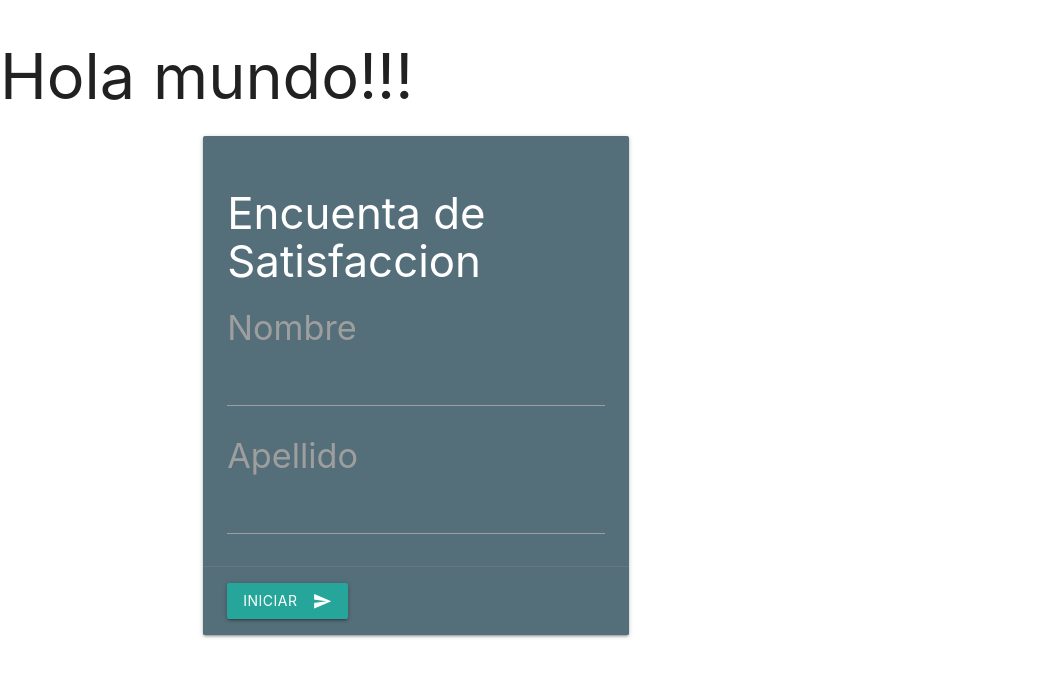
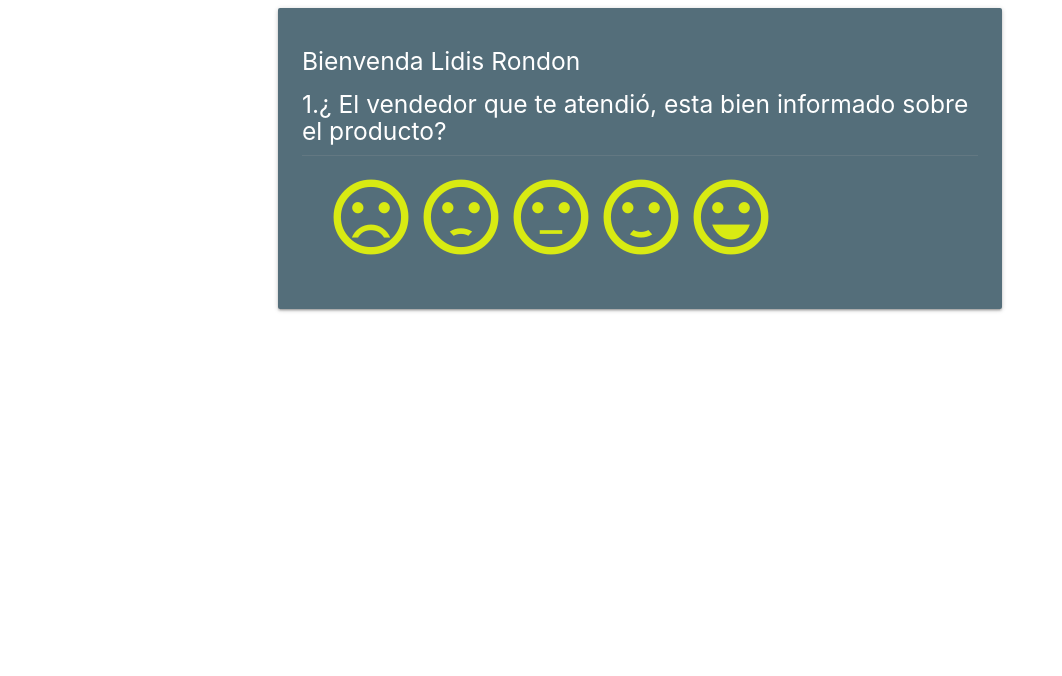
Before and after one commit to liro5/AppEncuesta, an Angular app: page / in a window 1280 px wide. Shown: the top 676 px of the page, without its empty margins (0-1062 px from the left). Built offline with nearby package versions, Linux system fonts and the light colour scheme.

Commit message:
Carde Emojis

```diff
--- a/src/app/app.component.html
+++ b/src/app/app.component.html
@@ -1,4 +1,4 @@
-<div>
-  <h1> Hola mundo!!!</h1>
+<div class="container">
+<!-- <app-datos-encuesta></app-datos-encuesta> -->
+<app-preguntas></app-preguntas>
 </div>
-<app-datos-encuesta></app-datos-encuesta>
--- a/src/app/app.module.ts
+++ b/src/app/app.module.ts
@@ -4,11 +4,13 @@ import { BrowserModule } from '@angular/platform-browser';
 import { AppRoutingModule } from './app-routing.module';
 import { AppComponent } from './app.component';
 import { DatosEncuestaComponent } from './datos-encuesta/datos-encuesta.component';
+import { PreguntasComponent } from './preguntas/preguntas.component';
 
 @NgModule({
   declarations: [
     AppComponent,
-    DatosEncuestaComponent
+    DatosEncuestaComponent,
+    PreguntasComponent
   ],
   imports: [
     BrowserModule,
--- a/src/app/datos-encuesta/datos-encuesta.component.html
+++ b/src/app/datos-encuesta/datos-encuesta.component.html
@@ -1,21 +1,25 @@
-<div class="container">
+
     <div class="row">
-        <div class="col s12 m6 l6 offset-m3">
+        <div class="col s12 m10 l10 offset-l1">
             <div class="card blue-grey darken-1">
                 <div class="card-content white-text">
-                    <span class="card-title"><h3>Encuenta de Satisfaccion</h3></span>
-                    <label for="nombre"><h4>Nombre</h4></label>
+                    <span class="card-title">
+                        <h5>Encuenta de Satisfaccion</h5>
+                    </span>
+                    <label for="nombre">
+                        <h5>Nombre</h5>
+                    </label>
                     <input type="text" id="nombre">
-                    <label for="apellido"><h4>Apellido</h4></label>
+                    <label for="apellido">
+                        <h5>Apellido</h5>
+                    </label>
                     <input type="text" id="apellido">
                 </div>
                 <div class="card-action">
                     <button class="btn waves-effect waves-light" name="action">Iniciar
                         <i class="material-icons right">send</i>
                     </button>
-
                 </div>
             </div>
         </div>
     </div>
-</div>
--- /dev/null
+++ b/src/app/preguntas/preguntas.component.css
@@ -0,0 +1,4 @@
+.color-cara{
+color: rgb(216, 234, 19);
+
+}
--- /dev/null
+++ b/src/app/preguntas/preguntas.component.html
@@ -0,0 +1,19 @@
+<div class="row">
+    <div class="col s12 m10 l10 offset-l1">
+        <div class="card blue-grey darken-1">
+            <div class="card-content white-text">
+                <span class="card-title">
+                    <h5>Bienvenda Lidis Rondon</h5>
+                </span>
+
+                <h5>1.¿ El vendedor que te atendió, esta bien informado sobre el producto? </h5>
+                <div class="card-action">
+                    <i class="large material-icons color-cara">sentiment_very_dissatisfied</i>
+                    <i class="large material-icons color-cara">sentiment_dissatisfied</i>
+                    <i class="large material-icons color-cara">sentiment_neutral</i>
+                    <i class="large material-icons color-cara">sentiment_satisfied</i>
+                    <i class="large material-icons color-cara">sentiment_very_satisfied</i>
+                </div>
+            </div>
+        </div>
+    </div>
--- /dev/null
+++ b/src/app/preguntas/preguntas.component.ts
@@ -0,0 +1,15 @@
+import { Component, OnInit } from '@angular/core';
+
+@Component({
+  selector: 'app-preguntas',
+  templateUrl: './preguntas.component.html',
+  styleUrls: ['./preguntas.component.css']
+})
+export class PreguntasComponent implements OnInit {
+
+  constructor() { }
+
+  ngOnInit(): void {
+  }
+
+}
```
